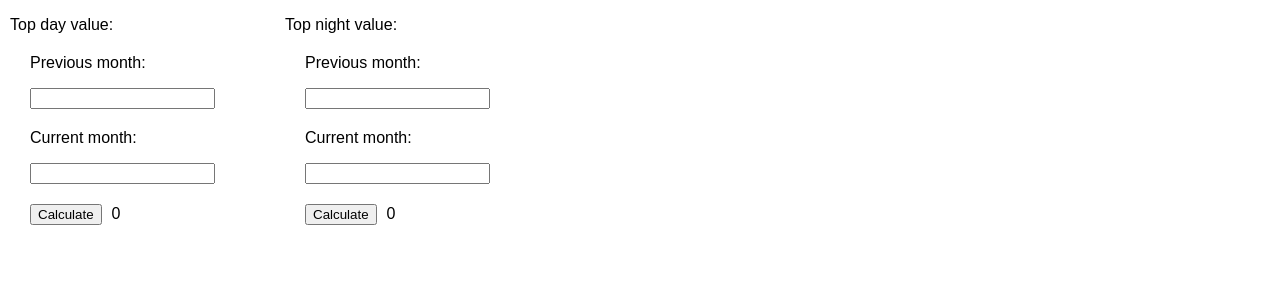
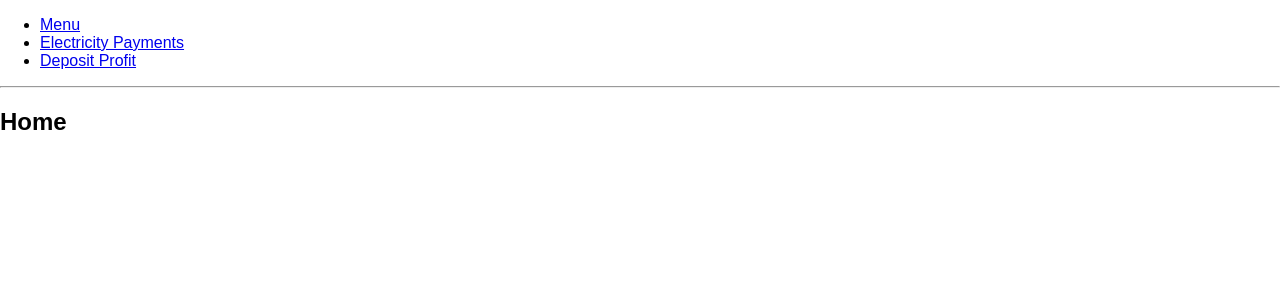
Before and after one commit to Stanok3694/electro-calc-ts, a React (Create React App) app: page / in a window 1280 px wide. Shown: the top 300 px of the page. Built offline with nearby package versions, Linux system fonts and the light colour scheme; the HTML template or start-up script is replaced by a standard one.

Commit message:
add react-router + test it + remove old components

```diff
--- a/src/App.tsx
+++ b/src/App.tsx
@@ -1,14 +1,46 @@
 import * as React from 'react';
 import './App.css';
 
-import TopValueComponent from './components/Top-value';
+import {
+  BrowserRouter as Router,
+  Route as Route,
+  Link as Link
+} from 'react-router-dom';
+
+const BasicAppLayer = () => (
+  <Router>
+    <div>
+      <ul>
+        <li><Link to="/">Menu</Link></li>
+        <li><Link to="/about">Electricity Payments</Link></li>
+        <li><Link to="/topics">Deposit Profit</Link></li>
+      </ul>
+
+      <hr/>
+
+      <Route exact path="/" component={Home}/>
+      <Route path="/about" component={About}/>
+      </div>
+  </Router>
+);
+
+const Home = () => (
+  <div>
+    <h2>Home</h2>
+  </div>
+);
+
+const About = () => (
+  <div>
+    <h2>About</h2>
+  </div>
+);
 
 class App extends React.Component {
   render() {
     return (
       <div>
-        <TopValueComponent type="day" />
-        <TopValueComponent type="night" />
+        <BasicAppLayer />
       </div>
     );
   }
--- a/src/components/Top-value-content.tsx
+++ /dev/null
@@ -1,33 +0,0 @@
-import * as React from 'react';
-
-interface TopValueContent { type: string; }
-
-class TopValueContentComponent extends React.Component<TopValueContent> {
-    render() {
-        const typeOfTopValueContent = this.props.type;
-
-        function setTopValueComponentLabel(type: string): string {
-
-            let label = {
-                current: 'Current month: ',
-                previous:  'Previous month: '
-            };
-
-            if ( type === 'current' ) {
-                return label.current;
-            }
-            return label.previous;
-        }
-
-        let contentLabel = setTopValueComponentLabel(typeOfTopValueContent);
-
-        return (
-            <div className="topValueInnerContent">
-                <p>{contentLabel}</p>
-                <input />
-            </div>
-        );
-    }
-}
-
-export default TopValueContentComponent;
--- a/src/components/Top-value.tsx
+++ /dev/null
@@ -1,34 +0,0 @@
-import * as React from 'react';
-
-import TopValueContent from './Top-value-content';
-
-interface TopValue { type: string; }
-
-class TopValueComponent extends React.Component<TopValue> {
-
-    render() {
-        const typeOfTopValue = this.props.type;
-
-        function setTopValueTypeLabel(type: string): string {
-            if ( type === 'day' ) {
-                return 'Top day value: ';
-            }
-            return 'Top night value: ';
-        }
-
-        let topValueType: string = setTopValueTypeLabel(typeOfTopValue);
-        let calculate: number = 0;
-        return (
-            <div className="topValue">
-                <p>{topValueType}</p>
-                <TopValueContent type="previous"/>
-                <TopValueContent type="current"/>
-
-                <button>Calculate</button>
-                <p className="resultField">{calculate}</p>
-            </div>
-        );
-    }
-}
-
-export default TopValueComponent;
```
Also changed, not shown: package.json (+25 -3 lines).
